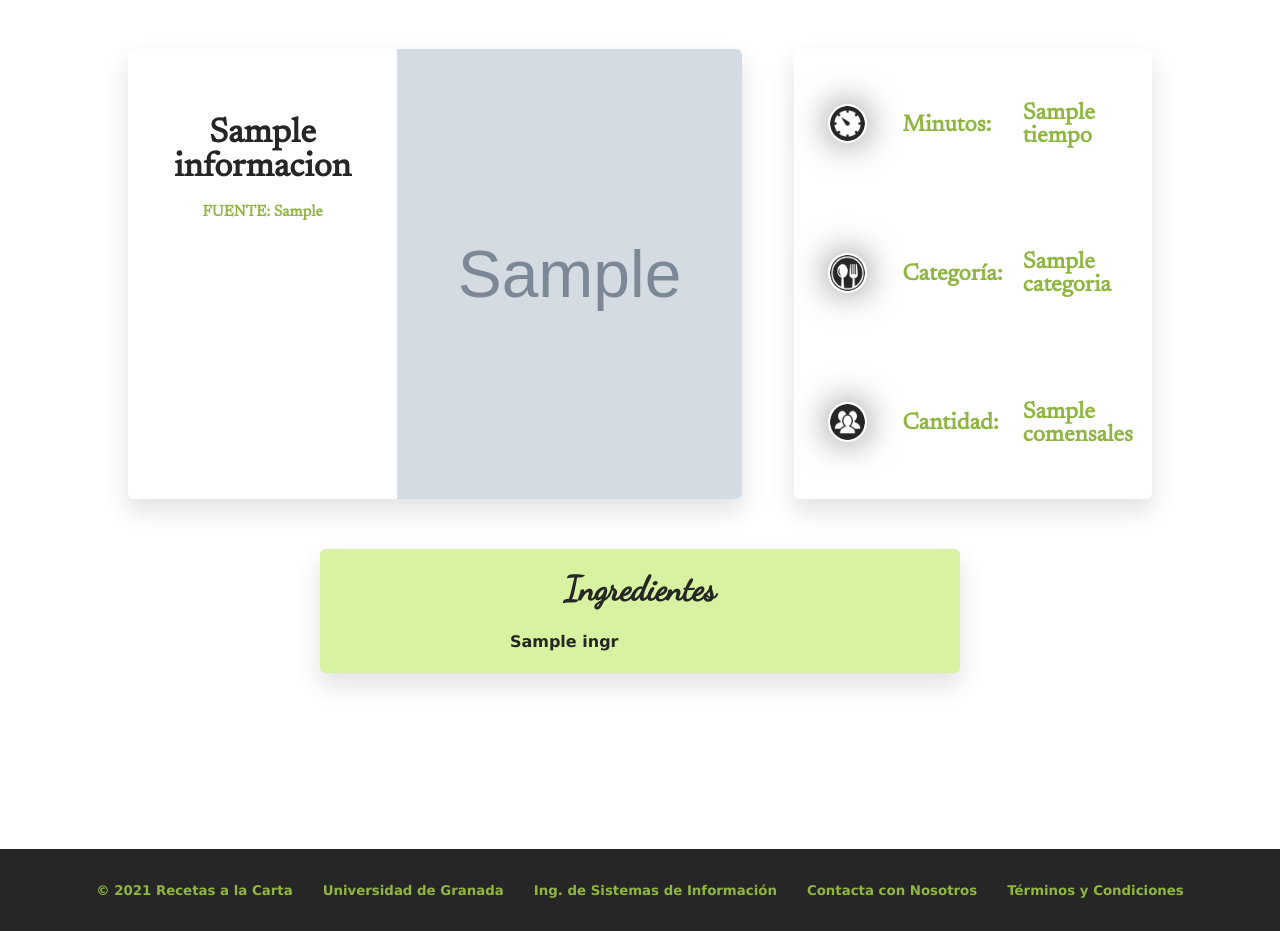
After one commit to pablorom/UGR_ISI_proyecto, a Flask app: template temporal_webscrapping/templates/resultado.html in a window 1280 px wide. The commit adds this page. Shown: the part 586-1517 px from the top of the page. Run offline with Flask 2, Linux system fonts and the light colour scheme; the template is opened without the code that fills it: most values are stand-ins (such as "Sample title", 1, 10 or a date in 2020); grey boxes marked "Sample" are stand-in pictures; some libraries are stand-ins or nearby versions.

Commit message:
Avanzada interfaz (categorias incorrectas)

```diff
--- a/temporal_webscrapping/app.py
+++ b/temporal_webscrapping/app.py
@@ -9,22 +9,30 @@ from flask import Flask, render_template, request
 import Busqueda
 
 app = Flask(__name__)
+busq = Busqueda.Busqueda()
 
 # Se carga la pagina principal (index.html)
+
 @app.route("/")
 def index():
-    ingrediente = "chocolate"  # request del parametro ingrediente del formulario
-    busq = Busqueda.Busqueda(ingrediente)
+    ingrediente = ""  # muestra recetas por defecto al no indicarle ningún ingrediente
+    busq.set_ingrediente(ingrediente)
     listaReceta = busq.buscar()
     return render_template("index.html", recetas=listaReceta)
 
 # Procesa el fomulario (de tipo get, para poder ver los ingredientes en la url)
 @app.route("/procesar", methods=['GET'])
 def procesar():
-    ingrediente = request.args.get("ingrediente")  # request del parametro ingrediente del formulario
-    busq = Busqueda.Busqueda(ingrediente)
+    ingrediente = request.args.get("ingrediente")  # request del parametro ingrediente de la URL
+    busq.set_ingrediente(ingrediente)
     listaReceta = busq.buscar()
     return render_template("index.html", recetas=listaReceta) # Se carega un html nuevo (mostrar.html) tras la peticion
+
+@app.route("/resultado", methods=['POST'])
+def informacion_resultado():
+    resultado = request.form.get("id-image") # Usamos request.form.get porque el valor a recoger vienen de un formulario
+    info_receta = busq.buscar_receta(resultado)
+    return render_template("resultado.html", informacion=info_receta) # Se carega un html nuevo (mostrar.html) tras la peticion
 
 # No borrar este metodo (por ahora) ... esto deberia cambiarse por el servidor cloud
 if __name__ == "__main__":
--- a/temporal_webscrapping/static/css/styles.css
+++ b/temporal_webscrapping/static/css/styles.css
@@ -181,6 +181,7 @@ header {
 /* Estilos del main */
 
 /* Estilo de LISTADOD DE RECETAS */
+
 #principal-recetas{
     width: 100%;
     height: 800px;
@@ -263,6 +264,15 @@ header {
     padding-left: 5px;
     cursor: default;
 }
+
+.titulo-image-overlay{
+    font-size: 100px;
+    font-weight: bold;
+}
+
+
+
+
 
 /* Estilos de CATEGORIAS */
 
@@ -397,6 +407,159 @@ hr{
     margin-inline-end: 0px;
 }
 
+
+
+
+
+/* ESTILOS DE LA INFORMACIÓN DE CADA UNA DE LAS RECETAS */
+
+#resultado-receta{
+    width: 100%;
+    height: 100%;
+}
+
+#receta-contenedor{
+    display: flex;
+    margin: 0 auto;
+    height: 450px;
+    width: 80%;
+    justify-content: space-between;
+}
+
+.card-view{
+    -webkit-box-shadow: 0 12px 24px 0 rgb(51 51 51 / 15%);
+    -webkit-box-sizing: border-box;
+    -webkit-tap-highlight-color: transparent;
+    box-shadow: 0 12px 24px 0 rgb(51 51 51 / 15%);
+    box-sizing: border-box;
+    border-radius: 6px;
+}
+
+
+/* CARD-VIEW PRINCIPAL */
+
+#la-receta-info-ppal{
+    display: flex;
+    justify-content: space-between;
+    height: 100%;
+    width: 60%;
+}
+
+#recet-info-img{
+    display: flex;
+    width: 65%;
+}
+
+#recet-info-img img{
+    width: 100%;
+    height: 100%;
+    display: block;
+    border-top-right-radius: 6px;
+    border-bottom-right-radius: 6px;
+}
+
+#recet-info-txt{
+    width: 30%;
+    height: 100%;
+}
+
+#la-receta-title{
+    font-family: 'Newsreader', serif;
+    text-transform: none;
+    line-height: 1;
+    color: #262626;
+    font-weight: 600;
+    text-align: center;
+    padding: 0 10px;
+    margin-top: 25%;
+}
+
+#la-receta-origen{
+    font-family: 'Newsreader', serif;
+    line-height: 1;
+    color:#8eb640;
+    font-weight: 600;
+    text-align: center;
+}
+
+
+/* CARD-VIEW AUXILIAR */
+
+#la-receta-info-aux{
+    width: 35%;
+}
+
+.tabla-info-aux{
+    width: 100%;
+    height: 100%;
+    vertical-align: middle;
+}
+
+.tabla-info-aux tr{
+    width: 100%;
+    height: 30%;
+}
+
+.tabla-info-aux tr td{
+    width: 25%;
+    text-align: center;
+    margin: 0 auto;
+}
+
+.round-icon{
+    width: 35%;
+    padding: 2%;
+    border-radius: 50%;
+    box-shadow: 0px 0px 35px 0px rgba(0,0,0,0.5);
+    -webkit-box-shadow: 0px 0px 35px 0px rgba(0,0,0,0.5);
+    -moz-box-shadow: 0px 0px 35px 0px rgba(0,0,0,0.5);
+}
+
+.p-icon{
+    text-align: start;
+    font-size: 23px ;
+    font-weight: bold;
+    font-family: 'Newsreader', serif;
+    color: #8eb640;
+}
+
+
+/* ESTILOS DE LOS INGREDIENTES */
+
+#container-ingredientes{
+    width: 50%;
+    background-color: #D7F2A1;
+    margin: 0 auto;
+    margin-top: 50px;
+    padding: 20px;
+    display: flex;
+    flex-flow: column nowrap;
+    justify-content: space-around;
+}
+
+#titulo-ingrediente{
+    color: #262626;
+    font-family: 'Dancing Script', cursive;
+    text-transform: capitalize;
+    font-weight: bold;
+    text-align: center;
+}
+
+#lista-ingredientes{
+    max-width: 100%;
+    height: 100%;
+    margin: 0 auto;
+    column-count: 2;
+}
+
+#lista-ingredientes li{
+    list-style: none;
+    color: #262626;
+    font-weight: bold;
+    font-size: medium;
+    padding: 2px 35px;
+}
+
 /* Estilos del footer */
 
 footer{
--- /dev/null
+++ b/temporal_webscrapping/templates/footer.html
@@ -0,0 +1,17 @@
+    <footer>
+        <div id="footer-info">
+            <ul id="footer-options">
+                <li>&copy;&nbsp;2021&nbsp;Recetas a la Carta</li>
+                <li>Universidad de Granada</li>
+                <li> Ing. de Sistemas de Información</li>
+                <li>Contacta con Nosotros</li>
+                <li>Términos y Condiciones</li>
+            <ul>
+        </div>
+    </footer>
+
+    <script src="{{ url_for('static', filename='js/headerSticky.js') }}"></script>
+
+
+</body>
+</html>
--- /dev/null
+++ b/temporal_webscrapping/templates/head.html
@@ -0,0 +1,17 @@
+<!DOCTYPE html>
+<html lang="es">
+<head>
+    <meta charset="utf-8"/>
+    <meta name="author" content="Grupo ISI"/>
+    <meta name="viewport" content="width=device-width"/>   <!-- Para diseño adaptable -->
+    <!-- Para que Flask lea los estilos css desde la carpeta static-->
+    <link rel="stylesheet" type="text/css" href="{{ url_for('static', filename='css/styles.css') }}" />
+    <!-- Estilos de letra -->
+    <link href="https://fonts.googleapis.com/css2?family=Dancing+Script&display=swap" rel="stylesheet">
+    <link href="https://fonts.googleapis.com/css2?family=Raleway:wght@300&display=swap" rel="stylesheet">
+    <link href="https://fonts.googleapis.com/css2?family=Newsreader&display=swap" rel="stylesheet">
+    <script defer src="https://use.fontawesome.com/releases/v5.0.6/js/all.js"></script>
+    <!-- informacion visible del head -->
+    <link rel="icon" type="imgage/ico" href="{{ url_for('static', filename='img/pancake.ico') }}"/>
+    <title>Recetas a la Carta</title>
+</head>
--- /dev/null
+++ b/temporal_webscrapping/templates/header.html
@@ -0,0 +1,32 @@
+<body>
+    <nav class="menu">
+        <div class="container">
+            <div id="nav-title">
+                <a class="navbar-index" href="#background-header">Recetas a la Carta</a>
+            </div>
+            <div id="nav-options">
+                <ul id="bs-options-navbar">
+                    <li><a href="#background-header">Home</a></li>
+                    <li><a href="#categorias">Categorias</a></li>
+                    <li><a href="#about">Sobre nosotros</a></li>
+                </ul>
+            </div>
+        </div>
+    </nav>
+    <header>
+        <div id="background-header">
+            <div class="overlay">
+                <div class="container">
+                    <div class="intro-text">
+                        <h1>Introduzca los ingredientes...</h1>
+                        <div id="search-box">
+                            <form action="{{url_for('procesar')}}" method="get" class="busqueda-ingrediente">
+                                <input type="text" id="busca-ingrediente" name="ingrediente" placeholder="Buscar..."/>
+                                <button type="submit" id="search-btn"> <i class="fas fa-search"></i> </button>
+                            </form>
+                        </div>
+                    </div>
+                </div>
+            </div>
+        </div>
+    </header>
--- /dev/null
+++ b/temporal_webscrapping/templates/resultado.html
@@ -0,0 +1,64 @@
+{% include 'head.html' %}
+{% include 'header.html' %}
+    <main id="resultado-receta">
+        <div id="receta-contenedor">
+            <div id="la-receta-info-ppal" class="card-view">
+            {% if informacion is defined %}
+                <div id="recet-info-txt>">
+                    <h2 id="la-receta-title">{{informacion.titulo}}</h2>
+                    <h3 id="la-receta-origen">FUENTE: {{informacion.paginaOriginal}}</h3>
+                </div>
+                <div id="recet-info-img">
+                    <img src={{informacion.urlImagen}} alt="foto receta"/>
+                </div>
+            {% endif %}
+            </div>
+            <div id="la-receta-info-aux" class="card-view">
+                <table class="tabla-info-aux">
+                    <tr>
+                        <td>
+                            <img class="round-icon" src="{{ url_for('static', filename='img/icono_tiempo.png')}}" alt="icono"/>
+                        </td>
+                        <td>
+                            <p class="p-icon">Minutos:</p>
+                        </td>
+                        <td>
+                            <p class="p-icon">{{informacion.tiempo}}</p>
+                        </td>
+                    </tr>
+                    <tr>
+                        <td>
+                            <img class="round-icon" src="{{ url_for('static', filename='img/icono_categoria.png')}}" alt="icono"/>
+                        </td>
+                        <td>
+                            <p class="p-icon">Categoría:</p>
+                        </td>
+                        <td>
+                            <p class="p-icon">{{informacion.categoria}}</p>
+                        </td>
+                    </tr>
+                    <tr>
+                        <td>
+                            <img class="round-icon" src="{{ url_for('static', filename='img/icono_cantidad.png')}}" alt="icono"/>
+                        </td>
+                        <td>
+                            <p class="p-icon">Cantidad:</p>
+                        </td>
+                        <td>
+                            <p class="p-icon">{{informacion.comensales}}</p>
+                        </td>
+                    </tr>
+                </table>
+            </div>
+        </div>
+        <div id="container-ingredientes" class="card-view">
+            <h2 id="titulo-ingrediente">Ingredientes</h2>
+            <ul id="lista-ingredientes">
+                {% for ingr in informacion.ingredientes %}
+                    <li>{{ingr}}</li>
+                {% endfor %}
+            </ul>
+        </div>
+    </main>
+
+{% include 'footer.html' %}
```
Also changed, not shown: temporal_webscrapping/Busqueda.py (+20 -12 lines), temporal_webscrapping/MisRecetas.py (+41 -3 lines), temporal_webscrapping/WebScrapping.py (+69 -15 lines), temporal_webscrapping/templates/index.html (+15 -67 lines), temporal_webscrapping/static/img/boton_mostrar_receta.png (added), temporal_webscrapping/static/img/icono_cantidad.png (added), temporal_webscrapping/static/img/icono_categoria.png (added), temporal_webscrapping/static/img/icono_tiempo.png (added).
